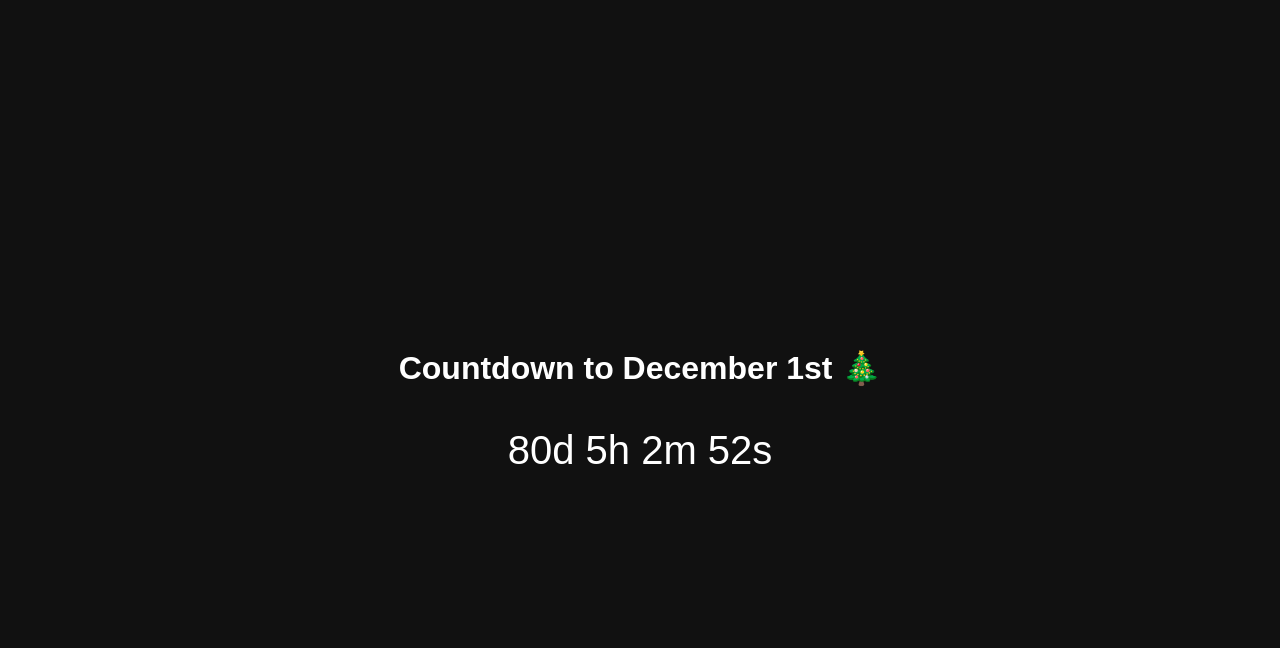
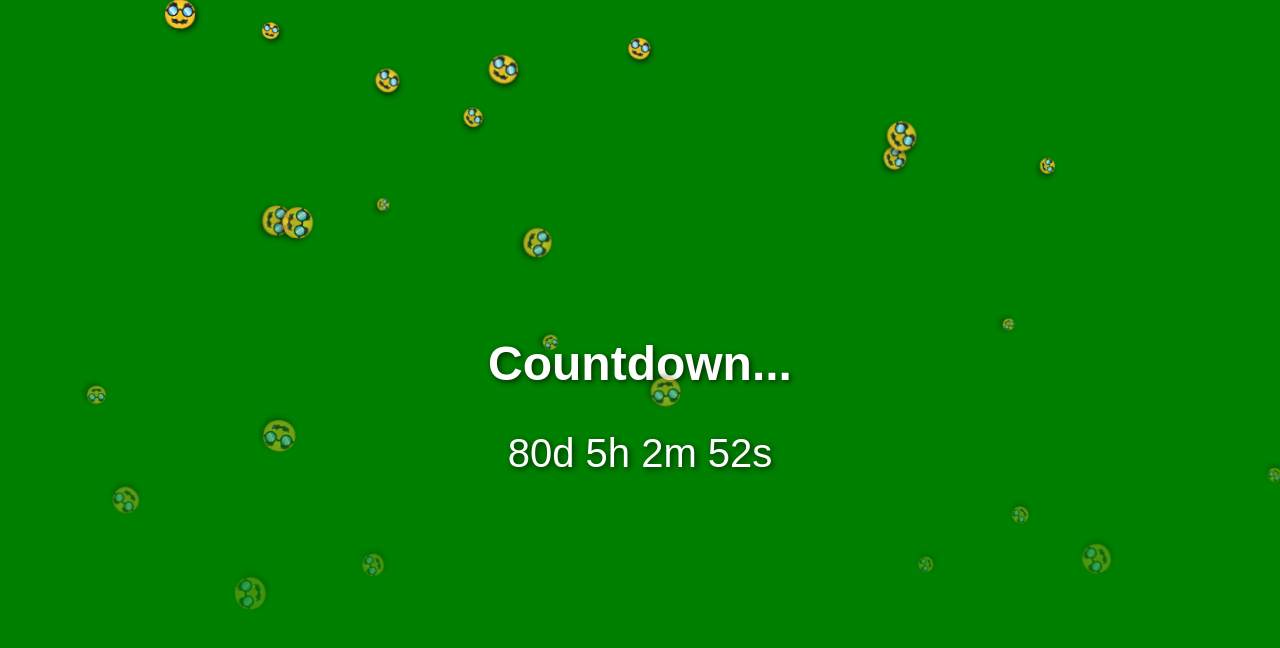
Before and after one commit to PhilipGustafsson/CountdownWebsite, a plain HTML site: page index.html in a window 1280 px wide. Drawn offline with Linux system fonts and the light colour scheme.

Commit message:
Update index.html

```diff
--- a/index.html
+++ b/index.html
@@ -2,40 +2,60 @@
 <html lang="en">
 <head>
   <meta charset="UTF-8">
-  <title>Countdown to December 1st</title>
+  <title>Countdown...</title>
   <style>
     body {
-      font-family: Arial, sans-serif;
-      text-align: center;
-      background: #111;
-      color: #fff;
+      margin: 0;
+      height: 100vh;
       display: flex;
-      flex-direction: column;
       justify-content: center;
       align-items: center;
-      height: 100vh;
-      margin: 0;
+      flex-direction: column;
+      font-family: 'Arial', sans-serif;
+      color: #fff;
+      background-color: green;
+      background-size: cover;
+      text-shadow: 2px 2px 6px rgba(0,0,0,0.7);
     }
+
     h1 {
-      font-size: 2em;
+      font-size: 3em;
+      margin-bottom: 20px;
     }
+
     #countdown {
       font-size: 2.5em;
-      margin-top: 20px;
+      padding: 20px 40px;
+      border-radius: 15px;
+    }
+
+    /* ❄️ Snow effect */
+    .snowflake {
+      position: fixed;
+      top: -10px;
+      color: white;
+      font-size: 1.5em;
+      user-select: none;
+      animation-name: fall;
+      animation-timing-function: linear;
+    }
+
+    @keyframes fall {
+      0% { transform: translateY(0) rotate(0deg); opacity: 1; }
+      100% { transform: translateY(100vh) rotate(360deg); opacity: 0; }
     }
   </style>
 </head>
 <body>
-  <h1>Countdown to December 1st 🎄</h1>
+  <h1>Countdown...</h1>
   <div id="countdown"></div>
 
   <script>
     function updateCountdown() {
       const now = new Date();
       let year = now.getFullYear();
-      let target = new Date(year, 11, 1); // December = month 11 (0-indexed)
+      let target = new Date(year, 11, 1); // December 1st
 
-      // If December 1st has passed this year, go to next year
       if (now > target) {
         target = new Date(year + 1, 11, 1);
       }
@@ -52,7 +72,21 @@
     }
 
     setInterval(updateCountdown, 1000);
-    updateCountdown(); // run once immediately
+    updateCountdown();
+
+    // ❄️ Generate snowflakes
+    function createSnowflake() {
+      const snowflake = document.createElement('div');
+      snowflake.classList.add('snowflake');
+      snowflake.textContent = '🥸';
+      snowflake.style.left = Math.random() * window.innerWidth + 'px';
+      snowflake.style.animationDuration = (5 + Math.random() * 5) + 's';
+      snowflake.style.fontSize = (10 + Math.random() * 20) + 'px';
+      document.body.appendChild(snowflake);
+
+      setTimeout(() => { snowflake.remove(); }, 10000);
+    }
+    setInterval(createSnowflake, 200);
   </script>
 </body>
 </html>
```
